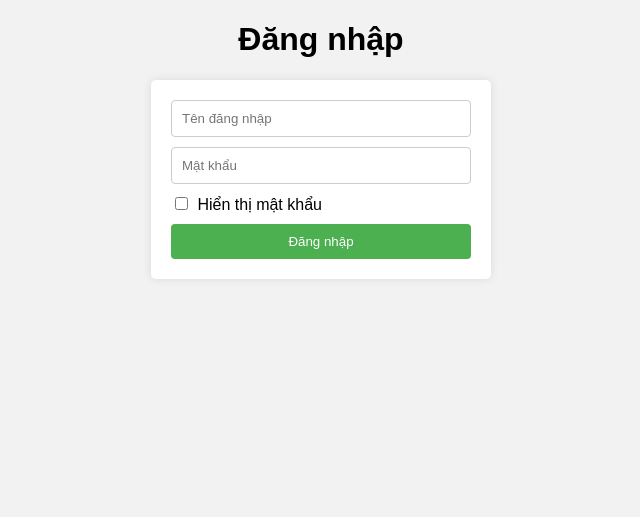
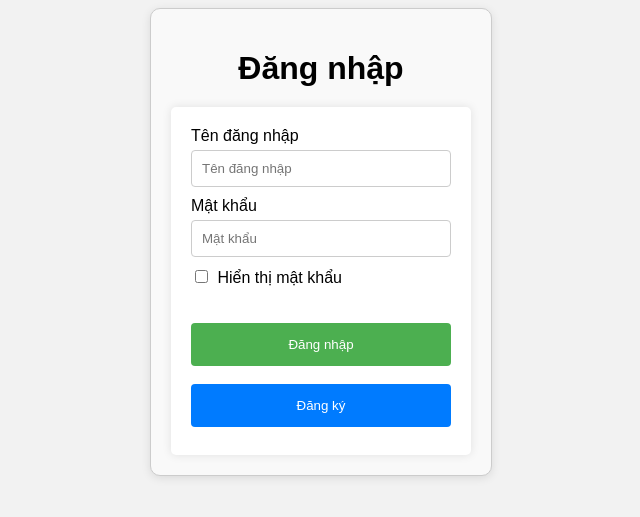
Before and after one commit to TrungDuc02/KhoaLuanTN_SQLINJECTION, a PHP site: page / in a window 1280 px wide. Shown: the top 517 px of the page, without its empty margins (319-959 px from the left). Run offline with PHP 8.4, Linux system fonts and the light colour scheme.

Commit message:
update sign up

```diff
--- a/check_login_index.php
+++ b/check_login_index.php
@@ -79,6 +79,7 @@
 //     $result = mysqli_stmt_get_result($stmt);
 
 
+
 //     $sql = "SELECT * FROM users WHERE user = ? AND pwd = ?";
 //     $stmt = $conn->prepare($sql);
 //     $stmt->bind_param("ss", $uname, $pass);
--- a/index.php
+++ b/index.php
@@ -1,4 +1,165 @@
 <!DOCTYPE html>
+<html lang="vi">
+<head>
+    <meta charset="UTF-8" />
+    <meta name="viewport" content="width=device-width, initial-scale=1.0" />
+    <link rel="stylesheet" href="style.css">
+    <title>SQL Injection</title>
+    <style>
+        .hidden {
+            display: none;
+        }
+        .modal {
+            display: none; /* Hidden by default */
+            position: fixed; /* Stay in place */
+            z-index: 1; /* Sit on top */
+            left: 0;
+            top: 0;
+            width: 100%;
+            height: 100%;
+            overflow: auto; /* Enable scroll if needed */
+            background-color: rgb(0,0,0); /* Fallback color */
+            background-color: rgba(0,0,0,0.4); /* Black w/ opacity */
+            display: flex; /* Center the modal */
+            justify-content: center; /* Center the modal */
+            align-items: center; /* Center the modal */
+        }
+        .modal-content {
+            background-color: #fefefe;
+            padding: 20px;
+            border: 1px solid #888;
+            width: 300px; /* Could be more or less, depending on screen size */
+            text-align: center; /* Center the text */
+            border-radius: 8px; /* Rounded corners */
+            box-shadow: 0 5px 15px rgba(0,0,0,0.3); /* Add shadow */
+        }
+        .close {
+            color: #aaa;
+            float: right;
+            font-size: 28px;
+            font-weight: bold;
+            cursor: pointer;
+        }
+        .close:hover,
+        .close:focus {
+            color: black;
+            text-decoration: none;
+        }
+        .input-field {
+            width: 100%;
+            padding: 10px;
+            margin: 5px 0 20px 0;
+            display: inline-block;
+            border: 1px solid #ccc;
+            border-radius: 4px;
+            box-sizing: border-box;
+        }
+        .form-container {
+            max-width: 300px;
+            margin: auto;
+            padding: 20px;
+            border: 1px solid #ccc;
+            border-radius: 10px;
+            background-color: #f9f9f9;
+            box-shadow: 0 2px 10px rgba(0,0,0,0.1);
+        }
+        .form-container h1 {
+            text-align: center;
+            margin-bottom: 20px;
+        }
+        .form-container button {
+            width: 100%;
+            background-color: #4CAF50;
+            color: white;
+            padding: 14px 20px;
+            margin: 8px 0;
+            border: none;
+            border-radius: 4px;
+            cursor: pointer;
+        }
+        .form-container button:hover {
+            background-color: #45a049;
+        }
+        .form-container .switch-btn {
+            background-color: #007BFF;
+            margin-top: 10px;
+        }
+        .form-container .switch-btn:hover {
+            background-color: #0056b3;
+        }
+    </style>
+</head>
+<body>
+    <div id="mainContent">
+        <div id="loginForm" class="form-container">
+            <h1 id="loginTitle">Đăng nhập</h1>
+            <!-- Form đăng nhập -->
+            <form method="post" action="check_login_index.php" autocomplete="off">
+                <label for="un">Tên đăng nhập</label><br />
+                <input class="input-field" type="text" name="username" id="un" placeholder="Tên đăng nhập" required /><br />
+
+                <label for="pass">Mật khẩu</label><br />
+                <input class="input-field" type="password" name="password" id="pass" placeholder="Mật khẩu" required /><br />
+
+                <label class="show-password-label">
+                    <input type="checkbox" id="showPassword" class="show-password-checkbox" onclick="togglePasswordVisibility()" />
+                    Hiển thị mật khẩu
+                </label><br />
+
+                <button type="submit" id="btn" name="login">Đăng nhập</button>
+                <button type="button" class="switch-btn" onclick="showRegistrationForm()">Đăng ký</button>
+            </form>
+        </div>
+
+        <!-- Form đăng ký -->
+        <div id="registrationForm" class="form-container hidden">
+            <h1 id="registerTitle">Đăng ký</h1>
+            <form id="registerForm" method="post" action="register.php" autocomplete="off" onsubmit="return validateForm()">
+                <label for="reg_un">Tên đăng nhập</label><br />
+                <input class="input-field" type="text" name="reg_username" id="reg_un" placeholder="Tên đăng nhập" required /><br />
+
+                <label for="reg_pass">Mật khẩu</label><br />
+                <input class="input-field" type="password" name="reg_password" id="reg_pass" placeholder="Mật khẩu" required /><br />
+
+                <label for="confirm_pass">Nhập lại mật khẩu</label><br />
+                <input class="input-field" type="password" name="confirm_password" id="confirm_pass" placeholder="Nhập lại mật khẩu" required /><br />
+
+                <label for="reg_email">Email</label><br />
+                <input class="input-field" type="email" name="reg_email" id="reg_email" placeholder="vd:duc@gmail.com" required /><br />
+
+                <label class="show-password-label">
+                    <input type="checkbox" id="showRegPassword" class="show-password-checkbox" onclick="toggleRegPasswordVisibility()" />
+                    Hiển thị mật khẩu
+                </label><br />
+
+                <button type="submit" id="reg_btn" name="register">Đăng ký</button>
+                <button type="button" class="switch-btn" onclick="showLoginForm()">Quay lại Đăng nhập</button>
+            </form>
+        </div>
+    </div>
+
+    <!-- Modal -->
+    <div id="errorModal" class="modal" style="display:none;">
+        <div class="modal-content">
+            <span class="close" onclick="closeModal()">&times;</span>
+            <p>Mật khẩu và nhập lại mật khẩu không khớp!</p>
+        </div>
+    </div>
+    <script src="script.js"> </script>
+</body>
+</html>
+
+
+
+
+
+
+
+
+
+
+
+<!--<!DOCTYPE html>
 <html lang="en">
   <head>
     <meta charset="UTF-8" />
@@ -21,6 +182,8 @@
     <script src="script.js"></script>
   </body>
 </html>
+-->
+
 <!--
 onkeyup="this.value = this.value.replace(/[^\w\s@.]/gi, '')"
 onkeyup="this.value = this.value.replace(/[^\w\s]/gi, '')"
```
Also changed, not shown: register.php (added, +42 -0 lines), script.js (+55 -6 lines), style.css (line endings or trailing spaces).
